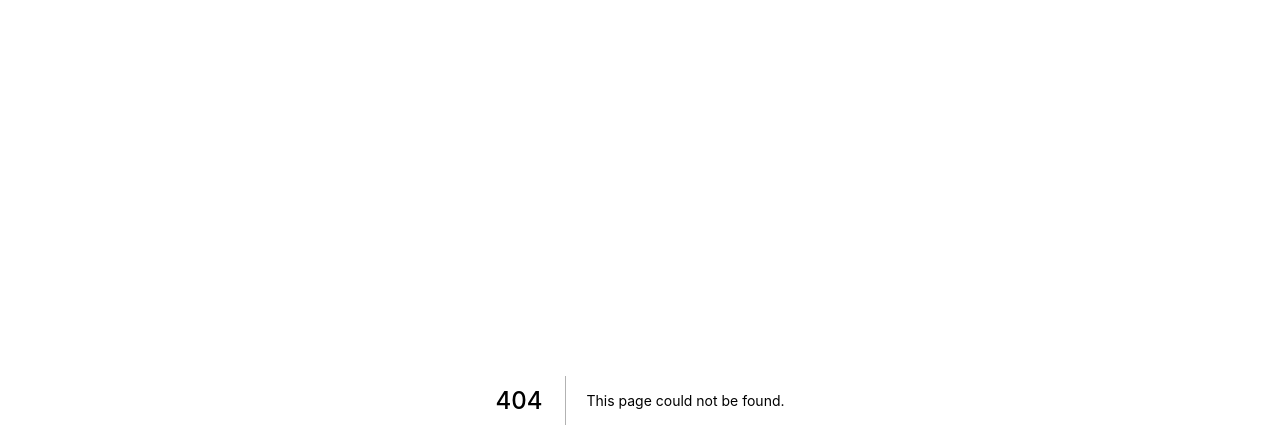
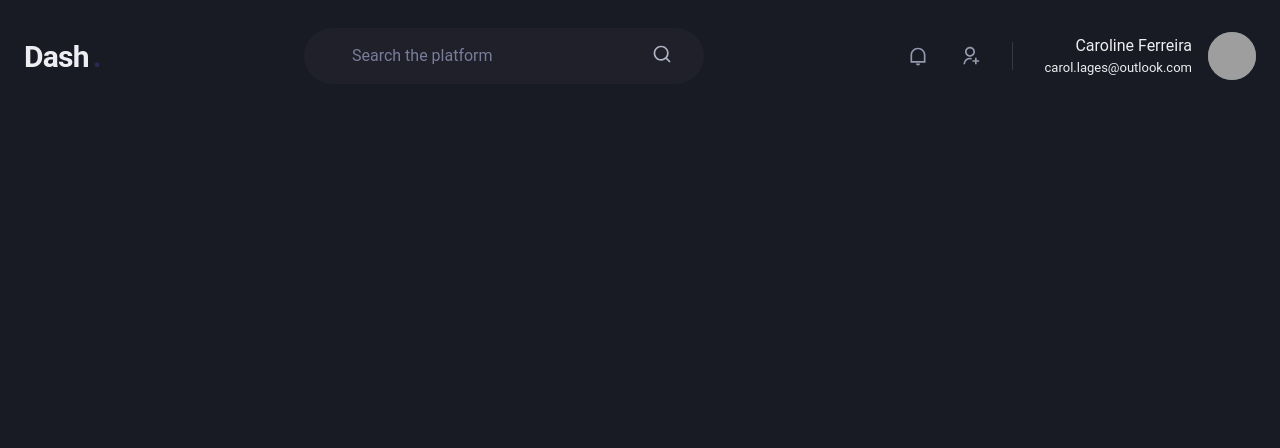
Before and after one commit to crlne/dash, a Next.js app: page /dashbord in a window 1280 px wide. Before the commit this address had no page. Shown: the top 448 px of the page. Built offline with nearby package versions, Linux system fonts and the light colour scheme; grey boxes are pictures that could not be loaded.

Commit message:
header component

```diff
--- a/package.json
+++ b/package.json
@@ -15,7 +15,8 @@
     "framer-motion": "^4.1.2",
     "next": "10.1.3",
     "react": "17.0.2",
-    "react-dom": "17.0.2"
+    "react-dom": "17.0.2",
+    "react-icons": "^4.2.0"
   },
   "devDependencies": {
     "@types/node": "^14.14.37",
--- /dev/null
+++ b/src/components/Header.tsx
@@ -0,0 +1,41 @@
+import { Avatar, Box, Flex, HStack, Icon, Input, Text } from '@chakra-ui/react'
+import { RiNotificationLine, RiSearchLine, RiUserAddLine } from 'react-icons/ri'
+
+export function Header() {
+    return (
+        <Flex as="header" w="100%" maxWidth={1480} h="20" mx="auto" mt="4" px="6" align="center">
+            <Text fontSize="3xl" fontWeight="bold" letterSpacing="tight" w="64">
+                Dash
+                <Text as="span" ml="1" color="purple.900">.</Text>
+            </Text>
+
+            <Flex as="label" flex="1" py="4" px="8" ml="6" maxWidth={400} alignSelf="center"
+            color="gray.200" position="relative" bg="gray.800" borderRadius="full"
+            >
+
+                <Input color="gray.50" variant="unstyled" placeholder="Search the platform"
+                _placeholder={{ color: 'gray.400' }} px="4" mr="4"
+                />
+
+                <Icon as={RiSearchLine} fontSize="20" />
+
+            </Flex>
+
+            <Flex align="center" ml="auto">
+                <HStack spacing="8" mx="8" pr="8" py="1" color="gray.300" borderRightWidth={1} borderColor="gray.700">
+                <Icon as={RiNotificationLine} fontSize="20" />
+                <Icon as={RiUserAddLine} fontSize="20" />
+                </HStack>
+                <Flex align="center">
+                    <Box mr="4" textAlign="right">
+                        <Text>Caroline Ferreira</Text>
+                        <Text clor="gray.300" fontSize="small">carol.lages@outlook.com</Text>
+                    </Box>
+
+                    <Avatar size="md" nome="Caroline Ferreira" src="http://github.com/crlne.png" />
+                </Flex>
+            </Flex>
+
+        </Flex>
+    )
+}
--- /dev/null
+++ b/src/pages/dashbord.tsx
@@ -0,0 +1,7 @@
+import { Header } from "../components/Header";
+
+export default function Dashboard() {
+    return (
+        <Header />
+    )
+}
```
Also changed, not shown: src/components/Form/Input.tsx (added, +19 -0 lines), src/pages/index.tsx (+5 -17 lines), 1 other file (tests, documents, lock files or other folders).
